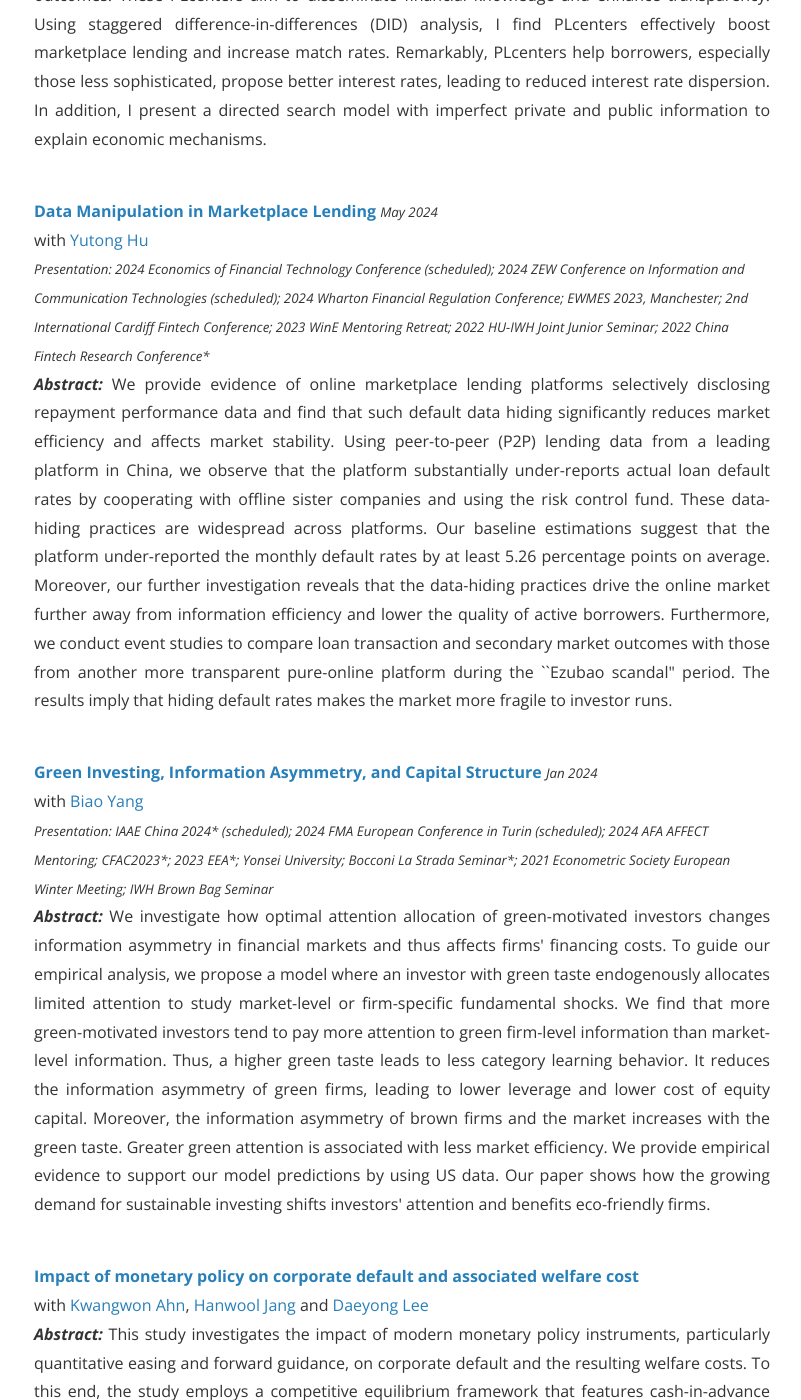
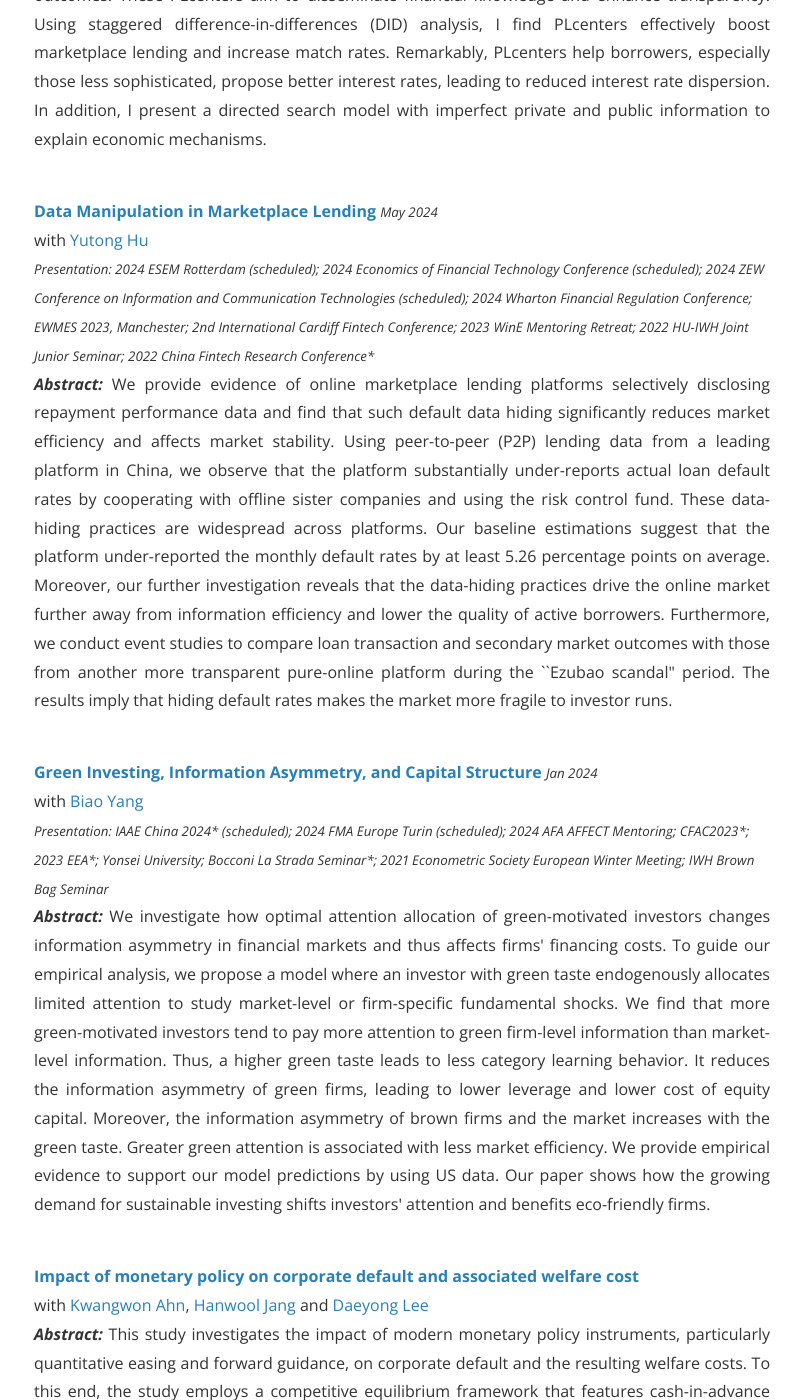
Before and after one commit to shasha-li/shasha-li.github.io, a Jekyll site: the page built from research.html, in a window 1280 px wide and 1400 px high, scrolled down 619 px. Shown: the whole window, without its empty margins (238-1039 px from the left). Built offline with Jekyll 4.4.1, drawn with Linux system fonts in a browser that asks for light colours; nearby versions of some CDN libraries; comment, search, counter and statistics services are not loaded; a style sheet for code colours, icons or effects is not loaded.

Commit message:
Update research.html

```diff
--- a/research.html
+++ b/research.html
@@ -14,14 +14,14 @@ permalink: /research/
 
 <strong><a href="https://papers.ssrn.com/sol3/papers.cfm?abstract_id=4731133">Data Manipulation in Marketplace Lending</a></strong> </strong> <em><small> May 2024</small></em>
 <br>with <a href="https://www.london.edu/phd/profiles/yutong-hu">Yutong Hu</a><br>
-<em><small>Presentation: 2024 Economics of Financial Technology Conference (scheduled); 2024 ZEW Conference on Information and Communication Technologies (scheduled); 2024 Wharton Financial Regulation Conference; EWMES 2023, Manchester; 2nd International Cardiff Fintech Conference; 2023 WinE Mentoring Retreat; 2022 HU-IWH Joint Junior Seminar; 2022 China Fintech Research Conference*</small></em>
+<em><small>Presentation: 2024 ESEM Rotterdam (scheduled); 2024 Economics of Financial Technology Conference (scheduled); 2024 ZEW Conference on Information and Communication Technologies (scheduled); 2024 Wharton Financial Regulation Conference; EWMES 2023, Manchester; 2nd International Cardiff Fintech Conference; 2023 WinE Mentoring Retreat; 2022 HU-IWH Joint Junior Seminar; 2022 China Fintech Research Conference*</small></em>
 <p style="text-align:justify"><b><i>Abstract: </i>
   </b> We provide evidence of online marketplace lending platforms selectively disclosing repayment performance data and find that such default data hiding significantly reduces market efficiency and affects market stability. Using peer-to-peer (P2P) lending data from a leading platform in China, we observe that the platform substantially under-reports actual loan default rates by cooperating with offline sister companies and using the risk control fund. These data-hiding practices are widespread across platforms. Our baseline estimations suggest that the platform under-reported the monthly default rates by at least 5.26 percentage points on average. Moreover, our further investigation reveals that the data-hiding practices drive the online market further away from information efficiency and lower the quality of active borrowers. Furthermore, we conduct event studies to compare loan transaction and secondary market outcomes with those from another more transparent pure-online platform during the ``Ezubao scandal" period. The results imply that hiding default rates makes the market more fragile to investor runs.
   </p><br>
 
 <strong><a href="https://papers.ssrn.com/sol3/papers.cfm?abstract_id=4589189">Green Investing, Information Asymmetry, and Capital Structure</a></strong> </strong> <em><small> Jan 2024</small></em>
 <br>with <a href="https://biao-yang-sjtu.github.io/">Biao Yang</a><br>
-<em><small>Presentation: IAAE China 2024* (scheduled); 2024 FMA European Conference in Turin (scheduled); 2024 AFA AFFECT Mentoring; CFAC2023*; 2023 EEA*; Yonsei University; Bocconi La Strada Seminar*; 2021 Econometric Society European Winter Meeting; IWH Brown Bag Seminar</small></em>
+<em><small>Presentation: IAAE China 2024* (scheduled); 2024 FMA Europe Turin (scheduled); 2024 AFA AFFECT Mentoring; CFAC2023*; 2023 EEA*; Yonsei University; Bocconi La Strada Seminar*; 2021 Econometric Society European Winter Meeting; IWH Brown Bag Seminar</small></em>
 <p style="text-align:justify"><b><i>Abstract: </i>
   </b>We investigate how optimal attention allocation of green-motivated investors changes information asymmetry in financial markets and thus affects firms' financing costs. To guide our empirical analysis, we propose a model where an investor with green taste endogenously allocates limited attention to study market-level or firm-specific fundamental shocks. We find that more green-motivated investors tend to pay more attention to green firm-level information than market-level information. Thus, a higher green taste leads to less category learning behavior. It reduces the information asymmetry of green firms, leading to lower leverage and lower cost of equity capital. Moreover, the information asymmetry of brown firms and the market increases with the green taste. Greater green attention is associated with less market efficiency. We provide empirical evidence to support our model predictions by using US data. Our paper shows how the growing demand for sustainable investing shifts investors' attention and benefits eco-friendly firms.
   </p><br>
```
